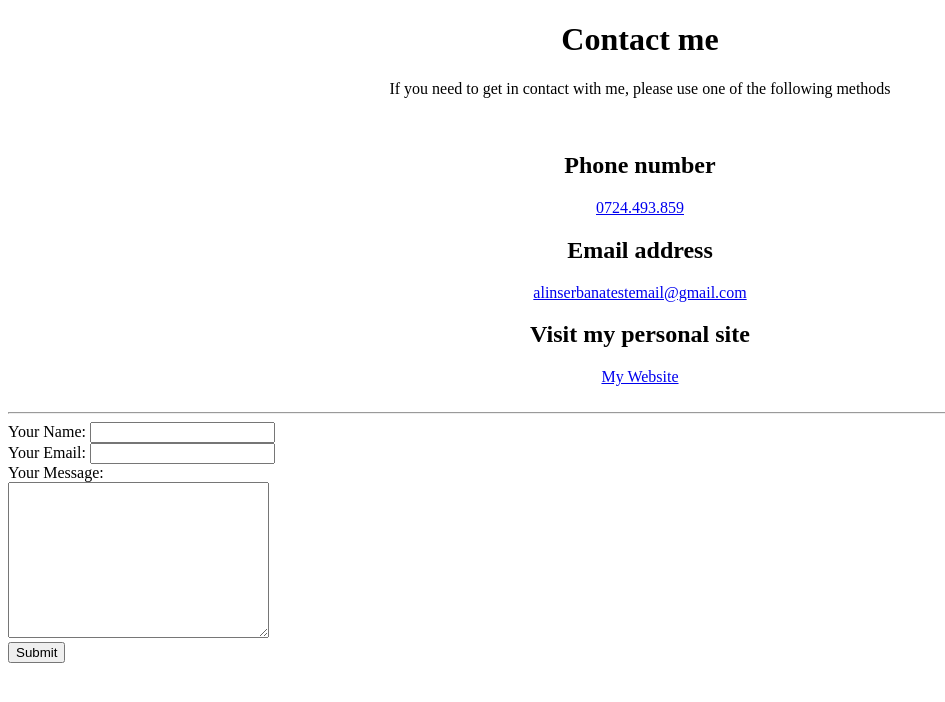
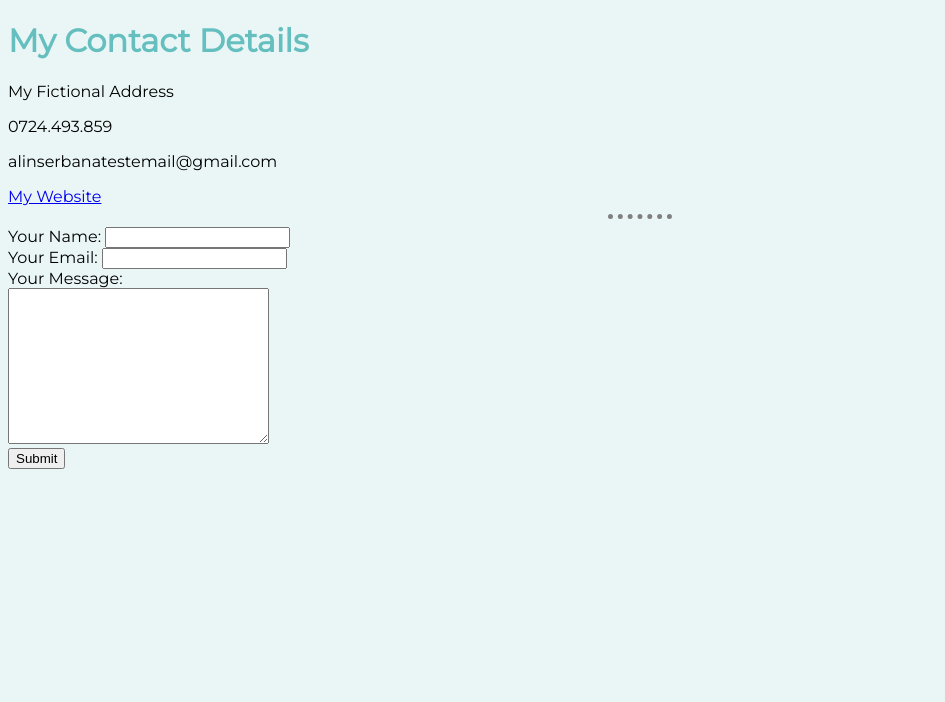
Before and after one commit to alin-serbana/cv, a plain HTML site: page contact.html in a window 1280 px wide. Shown: the whole page, without its empty margins (0-945 px from the left). Drawn offline with Linux system fonts and the light colour scheme.

Commit message:
Add files via upload

```diff
--- a/contact.html
+++ b/contact.html
@@ -4,23 +4,17 @@
   <head>
     <meta charset="utf-8">
     <title>Contact Me</title>
+    <link rel="stylesheet" href="css/styles.css">
+    <link rel="preconnect" href="https://fonts.gstatic.com">
+    <link href="https://fonts.googleapis.com/css2?family=Montserrat&display=swap" rel="stylesheet">
   </head>
 
   <body>
-  <center>
-    <h1>Contact me</h1>
-    <p>If you need to get in contact with me, please use one of the following methods</p>
-    <br>
-    <h2>Phone number</h2>
-    <a href="telto:0723.493.859">0724.493.859</a>
-    <br>
-    <h2>Email address</h2>
-    <a href="mailto:alinserbanatestemail@gmail.com">alinserbanatestemail@gmail.com</a>
-    <br>
-    <h2>Visit my personal site</h2>
+    <h1>My Contact Details</h1>
+    <p>My Fictional Address</p>
+    <p>0724.493.859</p>
+    <p>alinserbanatestemail@gmail.com</p>
     <a href="index.html">My Website</a>
-  </center>
-  <br>
     <hr>
     <form action="mailto:alinserbanatestemail@gmail.com" method="post" enctype="text/plain">
       <label>Your Name:</label>
@@ -32,5 +26,4 @@
       <input type="submit" name="">
     </form>
   </body>
-
 </html>
--- /dev/null
+++ b/css/styles.css
@@ -0,0 +1,20 @@
+body {
+  background-color: #eaf6f6;
+  font-family: 'Montserrat', sans-serif;
+}
+
+hr {
+  border-style: none;
+  border-top-style: dotted;
+  border-color: grey;
+  border-width: 5px;
+  width: 5%;
+}
+
+h1 {
+  color: #66bfbf;
+}
+
+h3 {
+  color: #66bfbf;
+}
```
Also changed, not shown: hobbies.html (+3 -0 lines), index.html (+10 -18 lines). Lines whose indentation alone changed are shown as unchanged.
